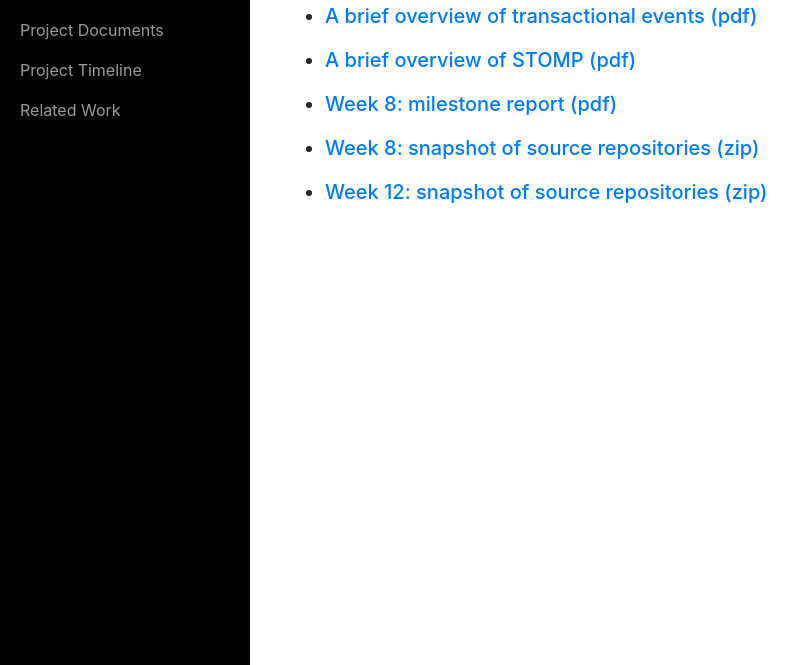
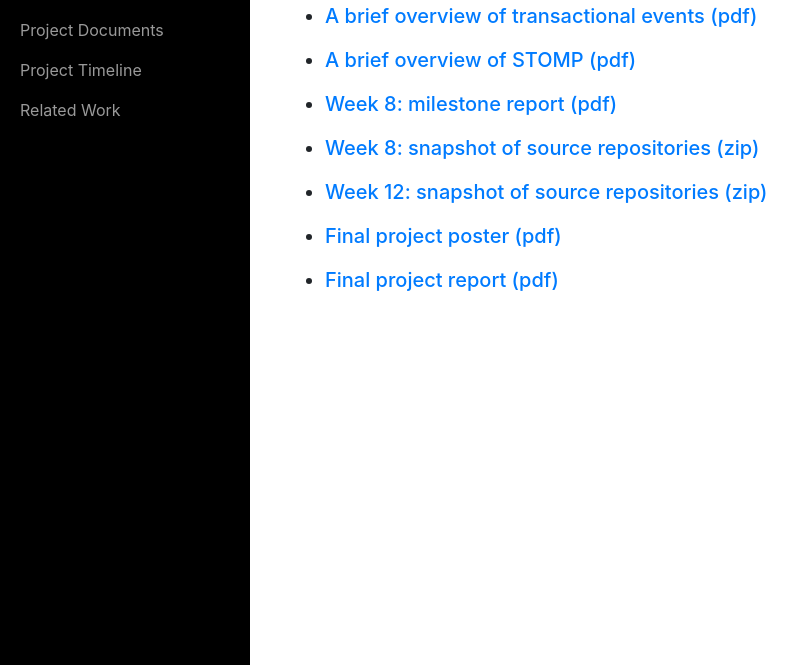
Before and after one commit to wickstopher/ms-project, a website: page docs.html in a window 1280 px wide. Shown: the part 135-800 px from the top of the page, without its empty margins (0-808 px from the left). Drawn offline with Linux system fonts and the light colour scheme.

Commit message:
Add final report and poster to docs page.

```diff
--- a/docs.html
+++ b/docs.html
@@ -63,6 +63,10 @@
                         <br>
                         <li><a href="docs/wicks-project-milestone3.zip">Week 12: snapshot of source repositories (zip)</a></li>
                         <br>
+                        <li><a href="docs/wicks_ms_poster.pdf">Final project poster (pdf)</a></li>
+                        <br>
+                        <li><a href="docs/wicks_report.pdf">Final project report (pdf)</a></li>
+                        <br>
                     </ul>
                 </h5>
             </div>
```
Also changed, not shown: 2 other files.
